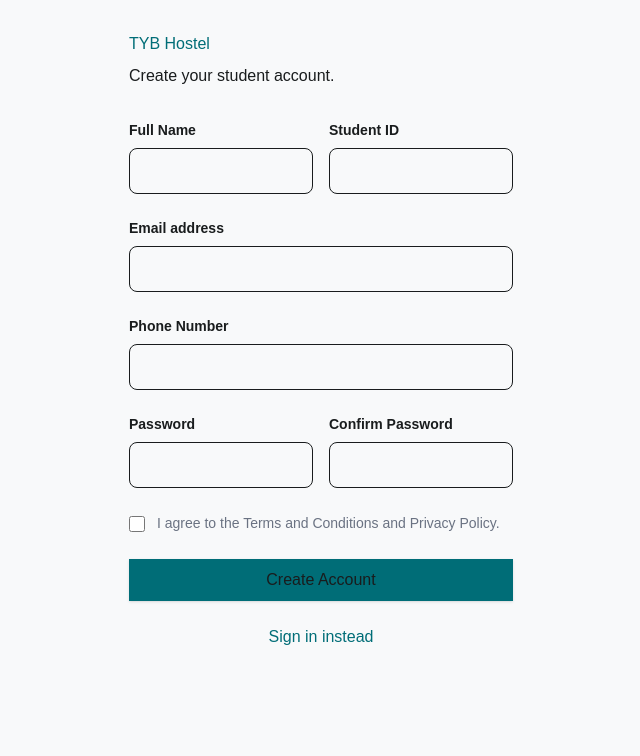
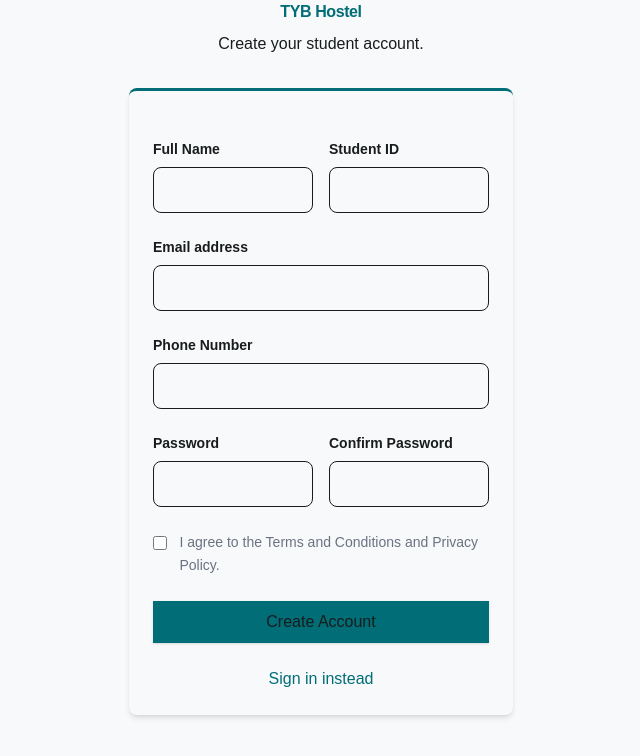
Before and after one commit to sammyyaws/hostel_management, a Next.js app: page /signup in a window 1280 px wide. Shown: the top 756 px of the page, without its empty margins (319-959 px from the left). Built offline with nearby package versions, Linux system fonts and the light colour scheme.

Commit message:
updated the login  and signup cards

```diff
--- a/app/(auth)/login/page.tsx
+++ b/app/(auth)/login/page.tsx
@@ -29,20 +29,22 @@ export default function LoginPage() {
 
 	return (
 		<div className="w-full flex flex-col relative overflow-y-auto">
-			<div className="flex-1 flex items-center justify-center p-6">
+			<div className="flex-1 flex items-center justify-center  p-6">
 				<div className="w-full max-w-sm">
 					<div className="mb-10 text-center">
 						<div className="flex items-center justify-center gap-2 mb-6 text-primary">
-							<span className="material-symbols-outlined text-4xl" style={{ fontVariationSettings: "'FILL' 1" }}>
-								apartment
-							</span>
-							<span className="font-headline-md text-headline-md font-bold tracking-tight">TYB Hostel</span>
+
+							<span className="font-headline-md text-headline-lg font-bold tracking-tight">TYB Hostel</span>
 						</div>
 						<h1 className="font-headline-lg-mobile lg:font-headline-lg text-headline-lg-mobile lg:text-headline-lg text-on-surface mb-2">Welcome back</h1>
 						<p className="font-body-md text-body-md text-on-surface-variant">Please enter your credentials to sign in.</p>
 					</div>
 
-					<FormikForm initialValues={initialValues} validationSchema={validationSchema} onSubmit={handleSubmit}>
+
+
+					{/**form content */}
+                   <div className="bg-surface-container-lowest shadow-md border-t-primary border-t-3 rounded-lg p-6 hover:shadow-xl transition-shadow duration-300">
+					<FormikForm  initialValues={initialValues} validationSchema={validationSchema} onSubmit={handleSubmit}>
 						<div className="space-y-6">
 							<div className="space-y-1.5">
 								<FormInput name="identifier" label="Email or Student ID" placeholder="e.g. STU-2024-001" />
@@ -63,7 +65,7 @@ export default function LoginPage() {
 							</div>
 						</div>
 					</FormikForm>
-
+</div>
 					<div className="mt-8 pt-6 border-t border-outline-variant/30 text-center">
 						<p className="font-body-md text-body-md text-on-surface-variant">Don't have an account? <a href="#" className="font-label-md text-label-md text-primary">Apply for residency</a></p>
 					</div>
--- a/app/(auth)/signup/page.tsx
+++ b/app/(auth)/signup/page.tsx
@@ -39,13 +39,18 @@ export default function SignupPage() {
 		<div className="min-h-full flex">
 			<div className="flex-1 flex flex-col justify-center items-center px-4 sm:px-6 bg-surface w-full">
 				<div className="mx-auto w-full max-w-sm lg:w-96">
-					<div>
-						<h2 className="mt-8 font-headline-lg text-headline-lg text-primary">TYB Hostel</h2>
+					<div className="items-center text-center justify-center ">
+							<span className="font-headline-md text-headline-lg text-primary font-bold tracking-tight">TYB Hostel</span>
 						<p className="mt-2 font-body-lg text-body-lg text-on-surface-variant">Create your student account.</p>
 					</div>
 
-					<div className="mt-8">
+					<div className="mt-8 bg-surface-container-lowest shadow-md border-t-primary border-t-3 rounded-lg p-6 hover:shadow-xl transition-shadow duration-300">
 						<div className="mt-6">
+
+
+
+
+
 							<FormikForm initialValues={initialValues} validationSchema={validationSchema} onSubmit={handleSubmit}>
 								<div className="space-y-6">
 									<div className="grid grid-cols-1 gap-y-6 gap-x-4 sm:grid-cols-2">
--- a/app/components/about/StatsSection.tsx
+++ b/app/components/about/StatsSection.tsx
@@ -1,23 +1,29 @@
 import React from "react";
+import {
+  FaBed,
+  FaShieldAlt,
+  FaWifi,
+  FaCoffee,
+} from "react-icons/fa";
 
 const stats = [
   {
-    icon: "hotel",
+    icon: FaBed,
     value: "500+",
     label: "Beds",
   },
   {
-    icon: "verified_user",
+    icon: FaShieldAlt,
     value: "24/7",
     label: "Security",
   },
   {
-    icon: "wifi",
+    icon: FaWifi,
     value: "1Gbps",
     label: "High-Speed WiFi",
   },
   {
-    icon: "local_cafe",
+    icon: FaCoffee,
     value: "3",
     label: "Cafeterias",
   },
@@ -27,14 +33,15 @@ export default function StatsSection() {
   return (
     <section className="px-4 sm:px-6 lg:px-container-padding py-16 bg-primary text-on-primary">
       <div className="max-w-6xl mx-auto flex flex-wrap justify-around items-center gap-8 text-center">
-        {stats.map((stat) => (
+        {stats.map((stat) => {
+          const Icon = stat.icon;
+
+          return (
             <div
               key={stat.label}
               className="flex flex-col items-center gap-2"
             >
-            <span className="material-symbols-outlined text-4xl">
-              {stat.icon}
-            </span>
+              <Icon className="text-4xl" />
 
               <span className="font-headline-md text-headline-md">
                 {stat.value}
@@ -44,7 +51,8 @@ export default function StatsSection() {
                 {stat.label}
               </span>
             </div>
-        ))}
+          );
+        })}
       </div>
     </section>
   );
```
Lines whose indentation alone changed are shown as unchanged.
